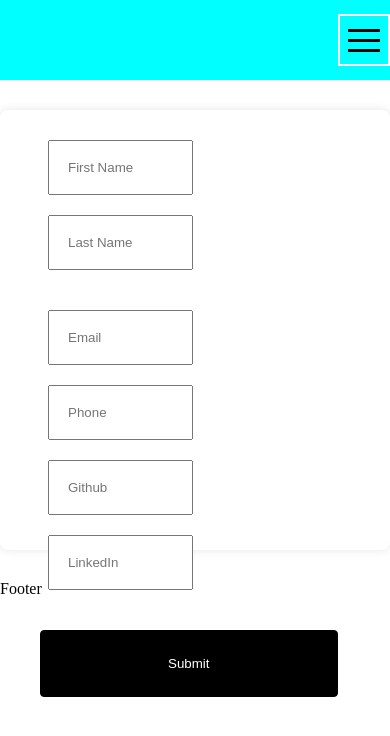
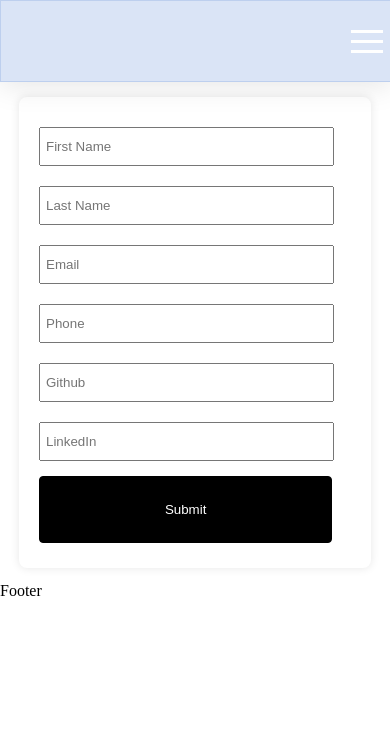
Before and after one commit to Ilia-Kvaratskhelia1/my_resume, a React (Vite) app: page /my_resume/contact in a window 390 px wide. Shown: the top 736 px of the page. Built offline with nearby package versions, Linux system fonts and the light colour scheme.

Commit message:
contact form full responsive: completed

```diff
--- a/src/components/Component.css
+++ b/src/components/Component.css
@@ -30,7 +30,7 @@
     width: 100%;
     height: 400px;
     border-radius: 4px;
-  background-size: cover;
+    background-size: cover;
   }
   .skills{
     width: 100%;
@@ -48,7 +48,13 @@
   .resumeImg .mobileBackground{
     display: none;
   }
+
+
   @media only screen and (max-width:700px){
+    .container{
+      width: 100%;
+
+    }
     .resumeImg .pcCover{
       display: none;
     }
@@ -62,18 +68,19 @@
       display: inherit;
       z-index: -11;
     }
-    .titles{
-      width: 100%;
+      .titles{
+      width:100em;
+      padding: 20px 50px;
     }
     .skillTitle{
       color: aqua;
     }
     .animatedName{
-    font-size: 2.2rem;
-
-      flex-wrap: nowrap;
+    font-size: 3.8rem;
+    flex-wrap: nowrap;
     }
     .titles h2{
-      font-size: 1.9rem;
+      font-size: 2rem;
+      color: white;
     }
   }
--- a/src/components/Contact.css
+++ b/src/components/Contact.css
@@ -1,6 +1,30 @@
 /* Contact.css */
 
 
+.contact {
+  max-width: 80%;
+  background-color: #fff;
+  padding: 20px;
+  border-radius: 8px;
+  box-shadow: 0 0 10px rgba(0, 0, 0, 0.1);
+}
+
+
+.contactGroup input{
+  width: 90%;
+  padding: 10px 5px;
+  margin: 10px 0;
+
+
+}
+ button{
+  width: 94%;
+  margin: 5px 0;
+  padding: 25px;
+}
+
+
+ @media only screen and (min-width:700px){
 
   .contact {
     max-width: 600px;
@@ -25,3 +49,5 @@
     padding: 25px;
     margin: 10px 20px;
   }
+
+}
--- a/src/sections/HeadFoot.css
+++ b/src/sections/HeadFoot.css
@@ -5,23 +5,37 @@
     align-items: center;
     justify-content: right;
     position: relative;
-    background-color: aqua;
     z-index: 11111;
+    background: rgba(123, 159, 221, 0.28);
+    box-shadow: 0 4px 30px rgba(0, 0, 0, 0.1);
+    backdrop-filter: blur(5px);
+    -webkit-backdrop-filter: blur(5px);
+    border: 1px solid rgba(123, 159, 221, 0.3);
+
 }
 nav{
     width: 100%;
     height: 400px;
-    top: 80px;
     position: absolute;
+    top: 55px;
     display: flex;
     justify-content: center;
     align-items: center;
     transition: 1s ease-in-out;
+    transition: .5s ease-in-out;
     overflow: hidden;
     z-index: 111;
-    background-color: red;
+
 }
 
+nav ul li{
+    list-style: none;
+    font-size: 1.6rem;
+}
+nav ul li a{
+    text-decoration: none;
+    color: white;
+}
 .deActiveNav{
         width: 100%;
         height: 0px;
@@ -31,25 +45,32 @@ nav{
         justify-content: center;
         align-items: center;
         overflow: hidden;
-        transition: 1s ease-in-out;
+        transition: .5s ease-in-out;
 
-    background-color: red;
 
 }
  nav ul{
-    width: 70%;
-    height: 300px;
+    width:100%;
+    height: 350px;
+
     display: flex;
     flex-direction: column;
     justify-content: center;
     align-items:center;
+    background-color: red;
+    background: rgba(123, 159, 221, 0.28);
+    box-shadow: 0 4px 30px rgba(0, 0, 0, 0.1);
+    backdrop-filter: blur(5px);
+    -webkit-backdrop-filter: blur(5px);
+    border: 1px solid rgba(123, 159, 221, 0.3);
 
 }
 nav ul li{
     margin: 20px;
 }
 .burgerMenu{
-    border: 2px solid white;
+    color: white;
+
 }
 
 @media only screen and (min-width:700px){
@@ -61,6 +82,7 @@ nav ul li{
         align-items: center;
         border-bottom: 2px solid black;
         background-color: transparent;
+
     }
 
     .deActiveNav{
@@ -75,13 +97,18 @@ nav ul li{
 
 
 }
+.nav{
+    background: black;
+}
+
     nav ul{
         width: 80%;
         height: 80px;
-        display: flex;
         flex-direction: row;
-        align-items: center;
         justify-content: space-between;
+        background: none;
+    box-shadow: none;
+    border: none;
     }
 
     nav ul li{
--- a/src/sections/Header.jsx
+++ b/src/sections/Header.jsx
@@ -6,10 +6,11 @@ import { Link, Outlet } from 'react-router-dom'
 
 function Header() {
   const [burgerActive, setBurgerActive] = useState(true)
-
   const ToggleMenu = () =>{
     setBurgerActive(!burgerActive)
   }
+
+
   return (
     <>
      <header>
@@ -17,13 +18,12 @@ function Header() {
       <div className="img">
       {/* <img src={HeaderBg} alt="/" /> */}
       </div>
-      <ul>
+      <ul onClick={()=> setBurgerActive(true)}>
         <li><Link to="/my_resume/">Home</Link></li>
         <li><Link to="/my_resume/about">About</Link></li>
         <li><Link to="/my_resume/contact">Contact</Link></li>
         <li><Link to="/my_resume/resume">Resume</Link></li>
       </ul>
-
       </nav>
       <div className='burgerMenu'>
       <Hamburger onToggle={()=> ToggleMenu()}/>
```
Lines whose indentation alone changed are shown as unchanged.
